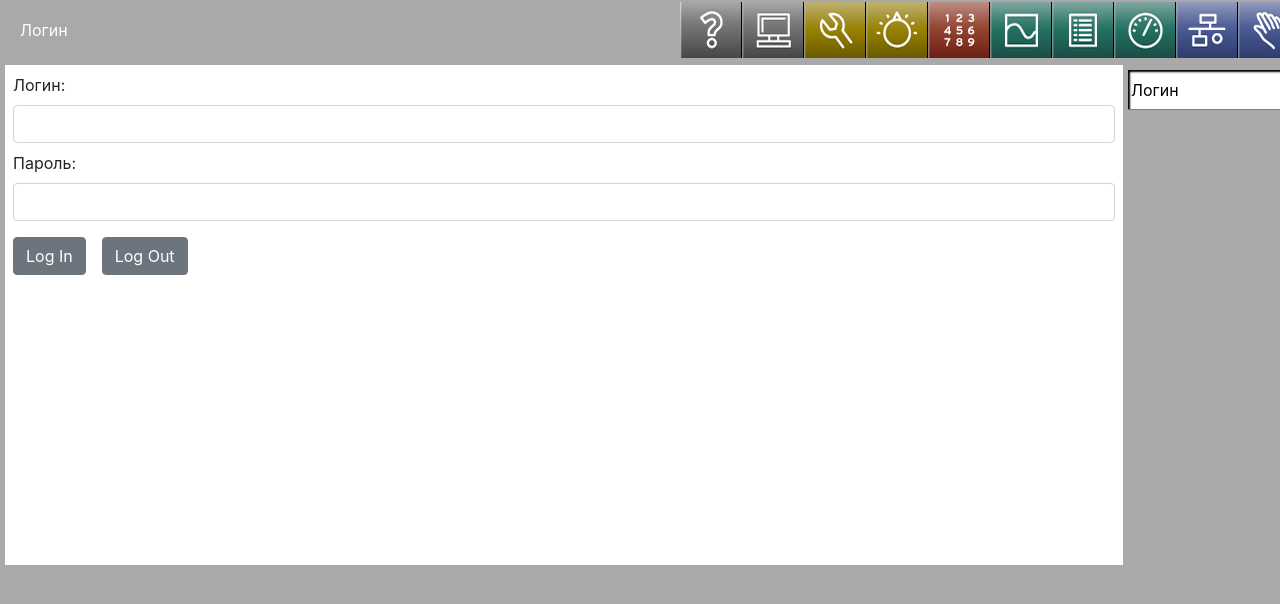
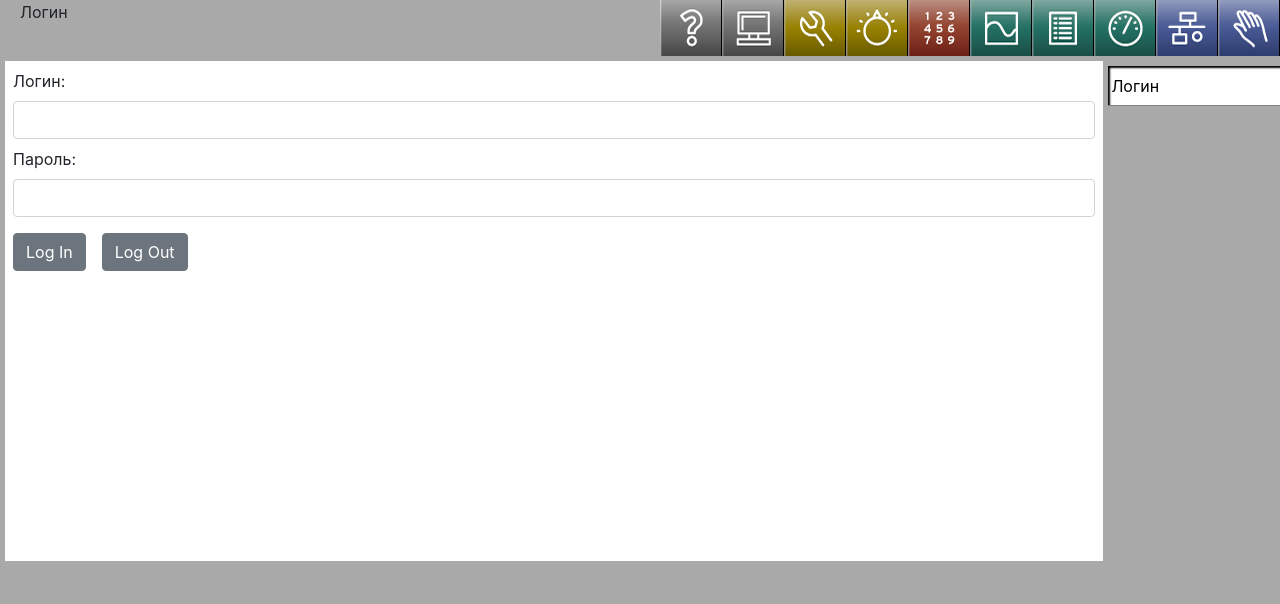
Before and after one commit to Blackmorse/control-systems-scala, a React (Create React App) app in the folder front/: page / in a window 1280 px wide. Shown: the top 604 px of the page. Built offline with nearby package versions, Linux system fonts and the light colour scheme; no server answers.

Commit message:
Styles full-screen

```diff
--- a/front/src/control-systems/panels/TopPanel.tsx
+++ b/front/src/control-systems/panels/TopPanel.tsx
@@ -19,7 +19,7 @@ const TopPanel = (props: Props) => {
     }
 
 
-    return <aside className="top_panel">
+    return <aside className="d-flex fluid">
         <span className="page_name">
             {props.pageName}
         </span>
--- a/front/src/css/index.css
+++ b/front/src/css/index.css
@@ -18,13 +18,6 @@ code {
   height: 100%;
 }
 
-.top_panel {
-  height: 60px;
-  display: flex;
-  align-items: center;
-  width: 100%;
-  color: white;
-}
 
 .page_name {
   margin-left: 20px;
@@ -39,7 +32,7 @@ code {
   flex-direction: column;
   /* min-width: 600px; */
 
-  width: 1300px;
+  /*width: 1300px; */
 }
 
 .bottom_section {
```
